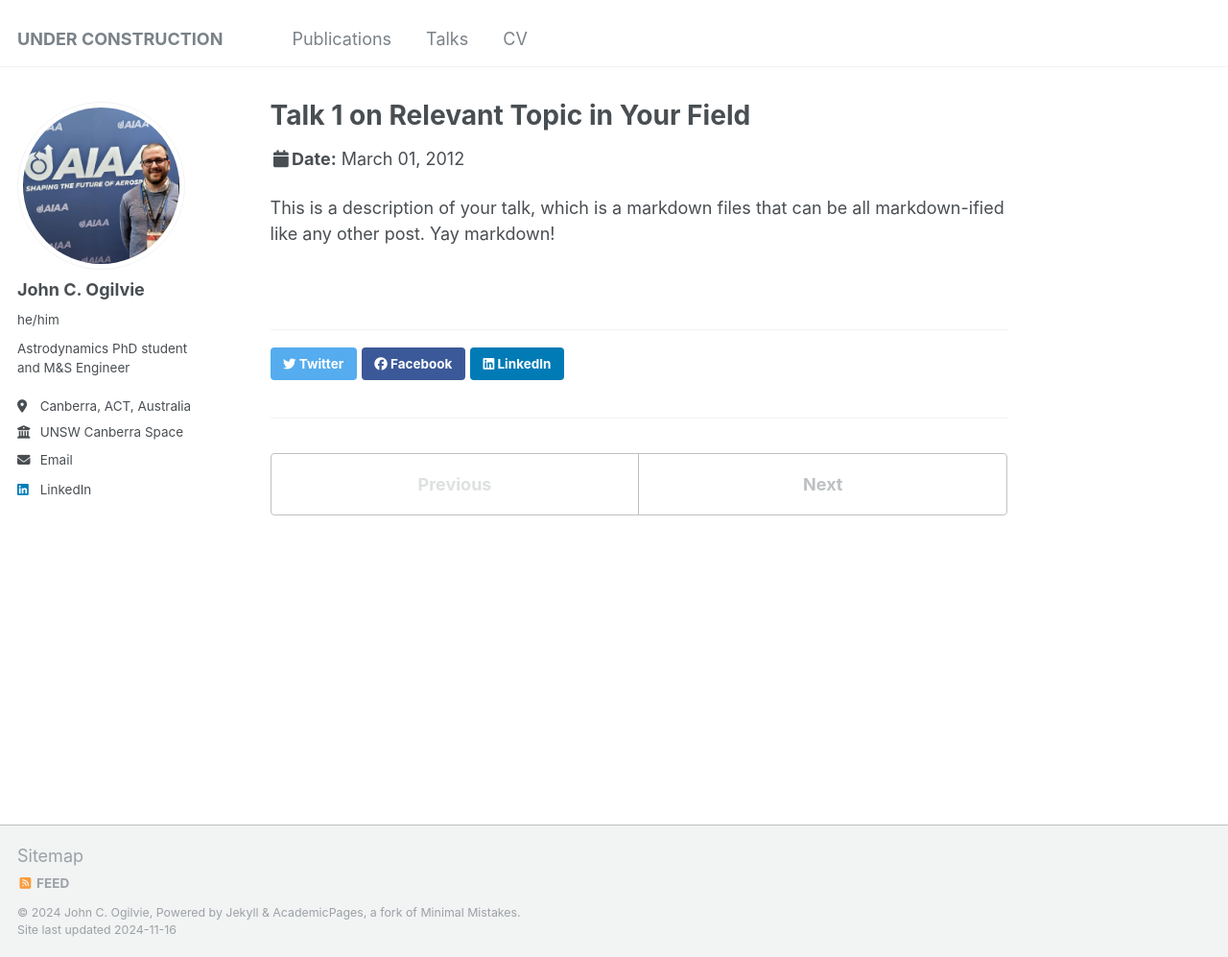
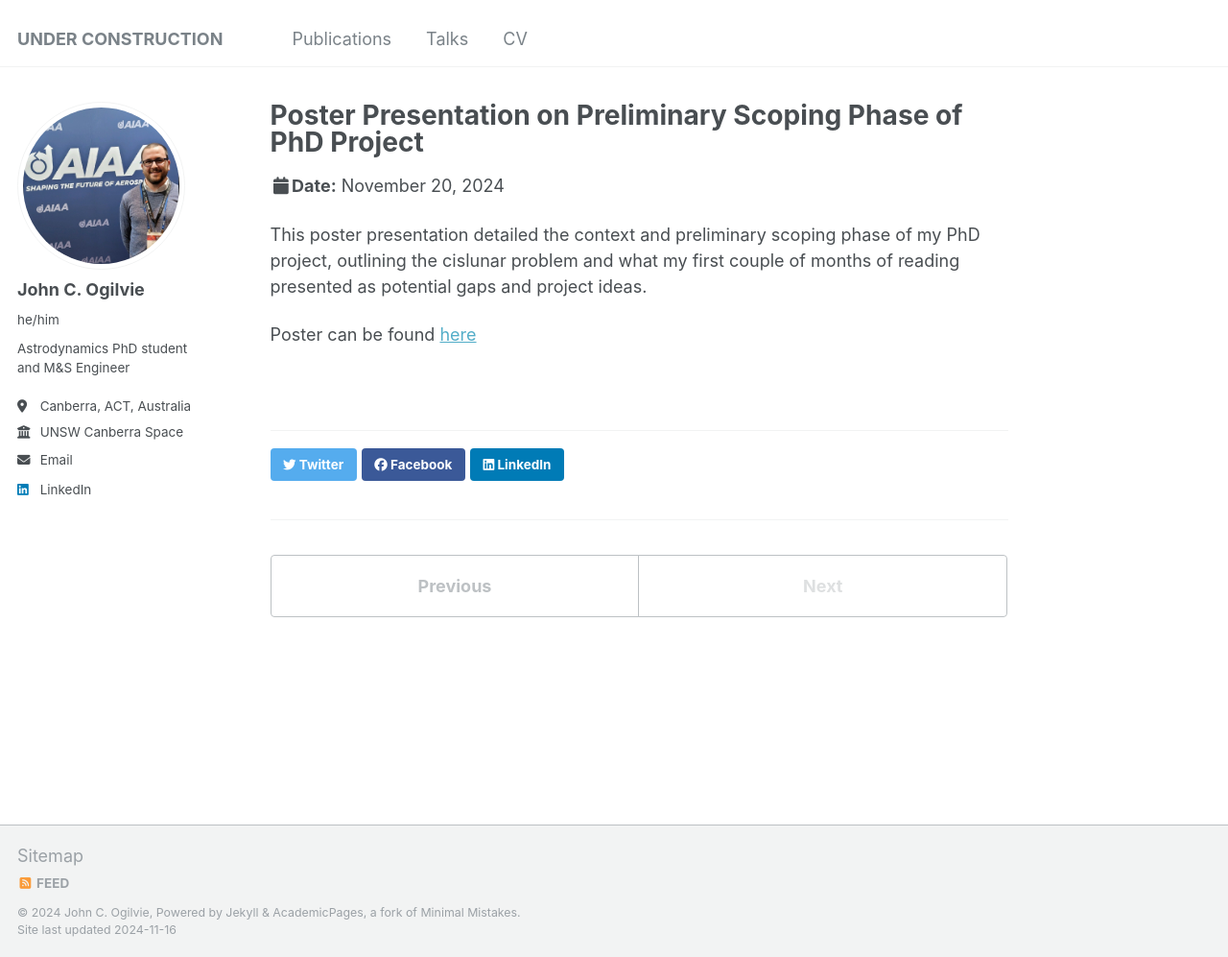
Before and after one commit to JohnCOgilvie/johncogilvie.github.io, a Jekyll site: the page built from _talks/2012-03-01-talk-1.md, in a window 1280 px wide and 997 px high. Shown: the whole window at 96% size. Built offline with Jekyll 4.4.1, drawn with Linux system fonts in a browser that asks for light colours.

Commit message:
Update 2012-03-01-talk-1.md

```diff
--- a/_talks/2012-03-01-talk-1.md
+++ b/_talks/2012-03-01-talk-1.md
@@ -1,11 +1,13 @@
 ---
-title: "Talk 1 on Relevant Topic in Your Field"
+title: "Poster Presentation on Preliminary Scoping Phase of PhD Project"
 collection: talks
-type: "Talk"
-permalink: /talks/2012-03-01-talk-1
-venue: "UC San Francisco, Department of Testing"
-date: 2012-03-01
-location: "San Francisco, California"
+type: "Poster presentation"
+permalink: /talks/2024-11-20
+venue: "UNSW SDA/STM Conference 2024"
+date: 2024-11-20
+location: "Canberra, ACT"
 ---
 
-This is a description of your talk, which is a markdown files that can be all markdown-ified like any other post. Yay markdown!
+This poster presentation detailed the context and preliminary scoping phase of my PhD project, outlining the cislunar problem and what my first couple of months of reading presented as potential gaps and project ideas.
+
+Poster can be found [here](../files/unsw_sdastm_2024_poster.pdf)
```
